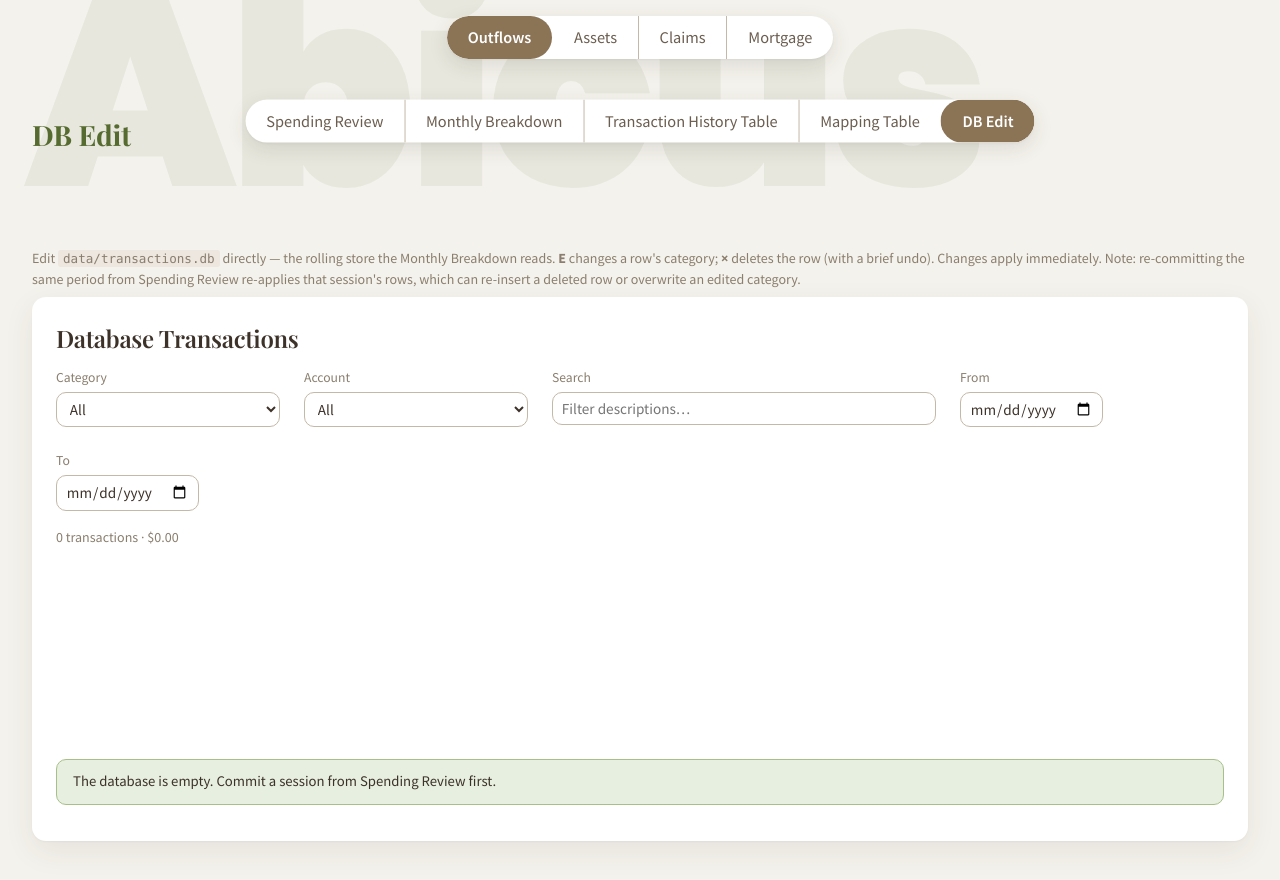
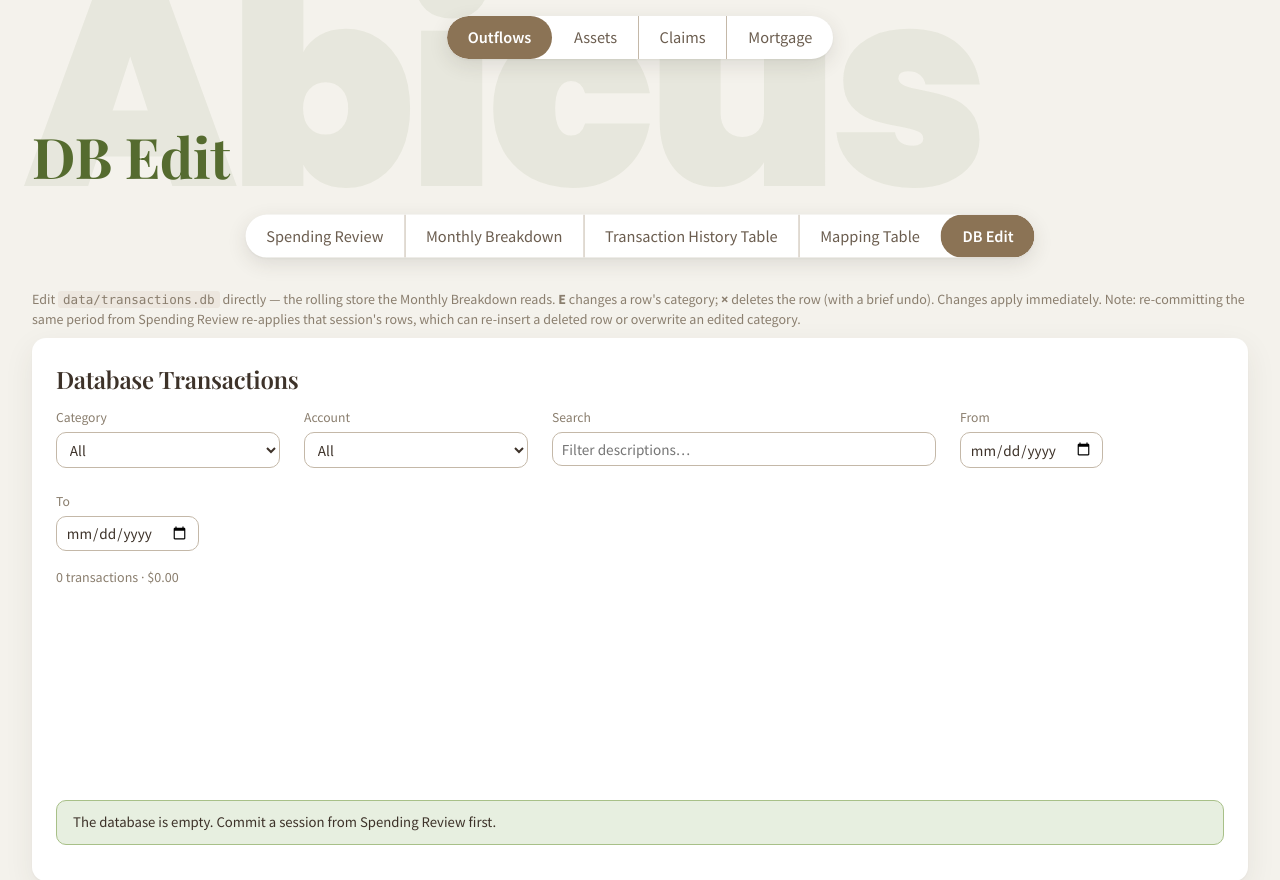
Before and after one commit to snowleopard-spec/abicus, a FastAPI app: page /outflows/dbedit in a window 1280 px wide. Shown: the top 880 px of the page. Run offline with FastAPI, Linux system fonts and the light colour scheme; data that the repository does not hold is empty.

Commit message:
design: page titles doubled to 56px
Outflows' centred page-tab bar drops below the header line into the
watermark band so the wide titles never run under it; it stays
centre-anchored so action buttons don't shift it.

Co-Authored-By: Claude Fable 5 <noreply@anthropic.com>
Claude-Session: https://claude.ai/code/session_01AYtfqZJKErTRwyW5d9FLXT

```diff
--- a/abicus/apps/outflows/static/outflows.css
+++ b/abicus/apps/outflows/static/outflows.css
@@ -236,12 +236,13 @@ code {
 
 /* ---------- Page tabs (visuals shared via shell .pill-tabs) ---------- */
 /* Anchored to the centre of the header so per-page action buttons
-   (Save changes, Export PDF) never shift the bar's position. */
+   (Save changes, Export PDF) never shift the bar's position. Dropped
+   below the header line so the 2x page titles never run under it. */
 body[data-active="outflows"] .page-header { position: relative; }
 .ofx-tabs {
   position: absolute;
   left: 50%;
-  top: 50%;
+  top: calc(100% + 24px);
   transform: translate(-50%, -50%);
 }
 
--- a/abicus/shell/static/css/shell.css
+++ b/abicus/shell/static/css/shell.css
@@ -135,7 +135,7 @@ body[data-active="mortgage"] .app-tab--mortgage + .pill-tab {
 }
 .page-header h1 {
   margin: 4px 0 0;
-  font-size: var(--text-2xl);
+  font-size: 56px; /* 2× --text-2xl */
   font-family: "Playfair Display", Georgia, serif;
   font-weight: 700;
   letter-spacing: -0.005em;
```
Also changed, not shown: abicus/documentation/RELEASE_NOTES.md (+6 -0 lines).
